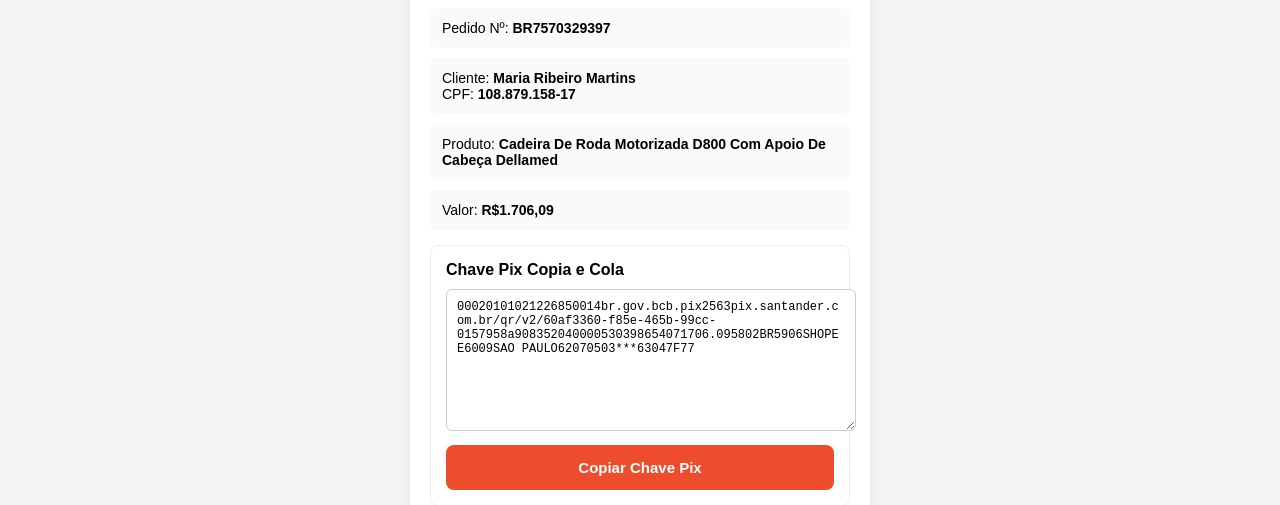
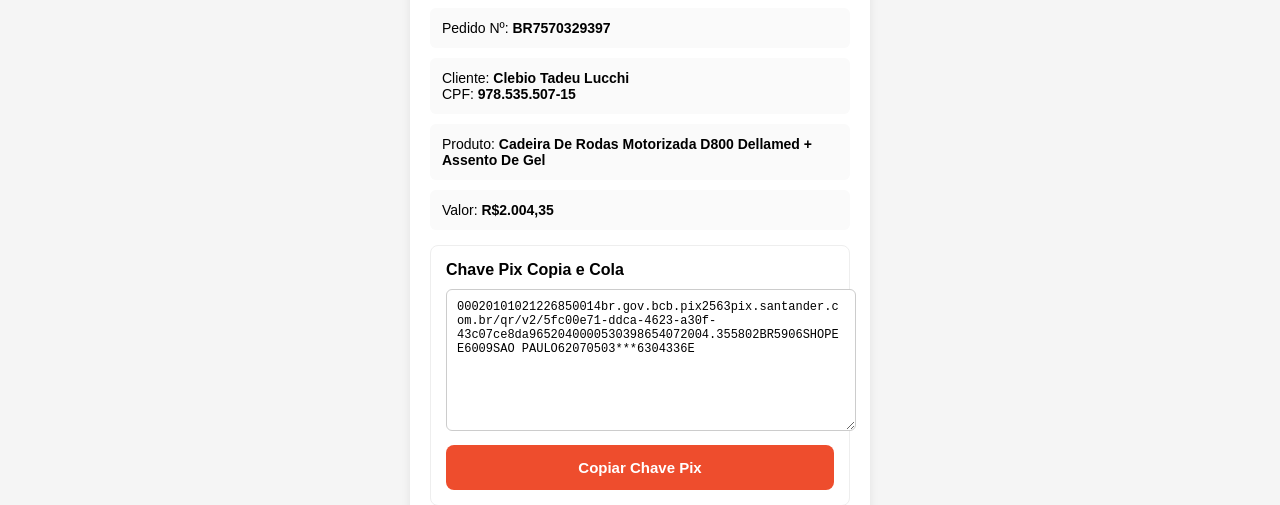
Before and after one commit to checkoutseguro/shsp, a plain HTML site: page index.html in a window 1280 px wide. Shown: the part 335-840 px from the top of the page. Drawn offline with Linux system fonts and the light colour scheme.

Commit message:
Update index.html

```diff
--- a/index.html
+++ b/index.html
@@ -161,16 +161,16 @@ Pedido Nº: <strong id="pedido"></strong>
 </div>
 
 <div class="info">
-Cliente: <strong>Maria Ribeiro Martins</strong><br>
-CPF: <strong>108.879.158-17</strong>
+Cliente: <strong>Clebio Tadeu Lucchi</strong><br>
+CPF: <strong> 978.535.507-15</strong>
 </div>
 
 <div class="info">
-Produto: <strong>Cadeira De Roda Motorizada D800 Com Apoio De Cabeça Dellamed</strong>
+Produto: <strong>Cadeira De Rodas Motorizada D800 Dellamed + Assento De Gel</strong>
 </div>
 
 <div class="info">
-Valor: <strong>R$1.706,09</strong>
+Valor: <strong>R$2.004,35</strong>
 </div>
 
 <div class="pix-box">
@@ -179,7 +179,7 @@ Valor: <strong>R$1.706,09</strong>
 Chave Pix Copia e Cola
 </div>
 
-<textarea id="pix" readonly onclick="this.select()">00020101021226850014br.gov.bcb.pix2563pix.santander.com.br/qr/v2/60af3360-f85e-465b-99cc-0157958a908352040000530398654071706.095802BR5906SHOPEE6009SAO PAULO62070503***63047F77</textarea>
+<textarea id="pix" readonly onclick="this.select()">00020101021226850014br.gov.bcb.pix2563pix.santander.com.br/qr/v2/5fc00e71-ddca-4623-a30f-43c07ce8da9652040000530398654072004.355802BR5906SHOPEE6009SAO PAULO62070503***6304336E</textarea>
 
 <button onclick="copiar()">Copiar Chave Pix</button>
 
```
